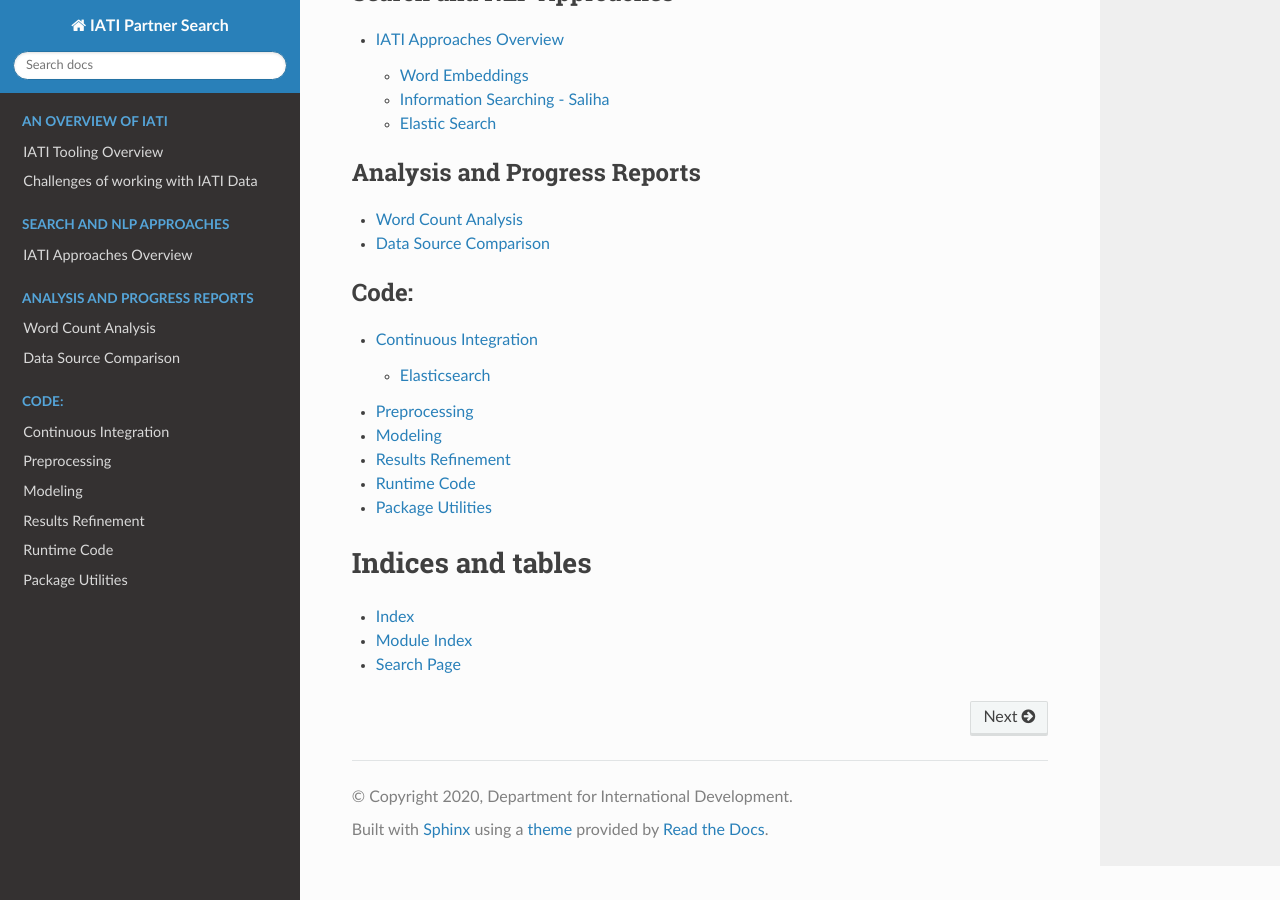
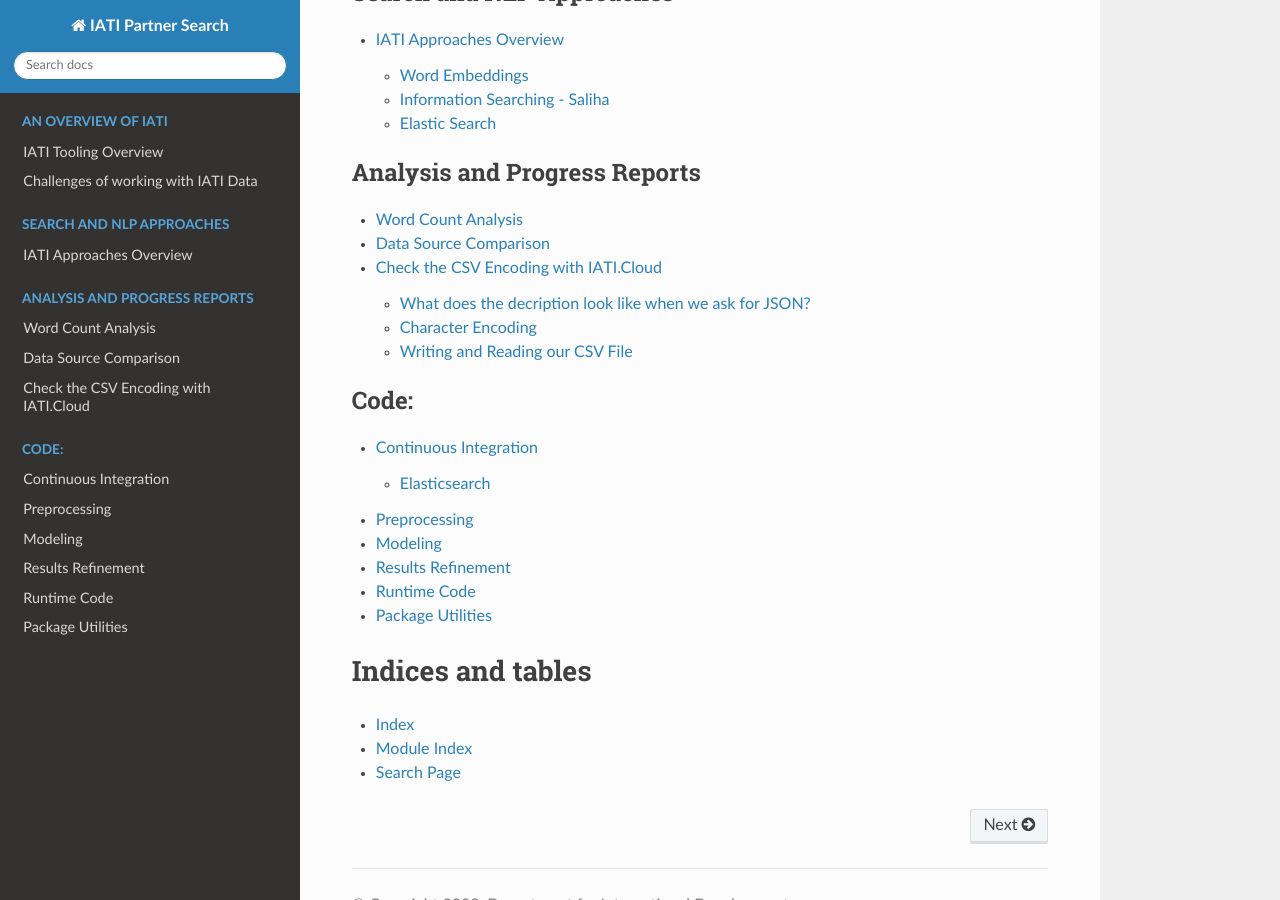
Before and after one commit to datasciencecampus/iati-partner-search, a Sphinx documentation site: the page built from docs/index.rst, in a window 1280 px wide and 900 px high, scrolled down 540 px. Built offline with Sphinx 7.4.7 and the Read the Docs theme 2.0.0, drawn with Linux system fonts in a browser that asks for light colours; pages that are not in the unit, such as notebooks, are missing from menus.

Commit message:
add encoding issues to docs (#118)
* add encoding issues to docs

```diff
--- a/docs/index.rst
+++ b/docs/index.rst
@@ -37,6 +37,7 @@ This documentation:
 
    count_words
    data_download_comparison
+   check_iati_encoding
 
 .. toctree::
    :maxdepth: 2
```
Also changed, not shown: docs/check_iati_encoding.ipynb (added).
